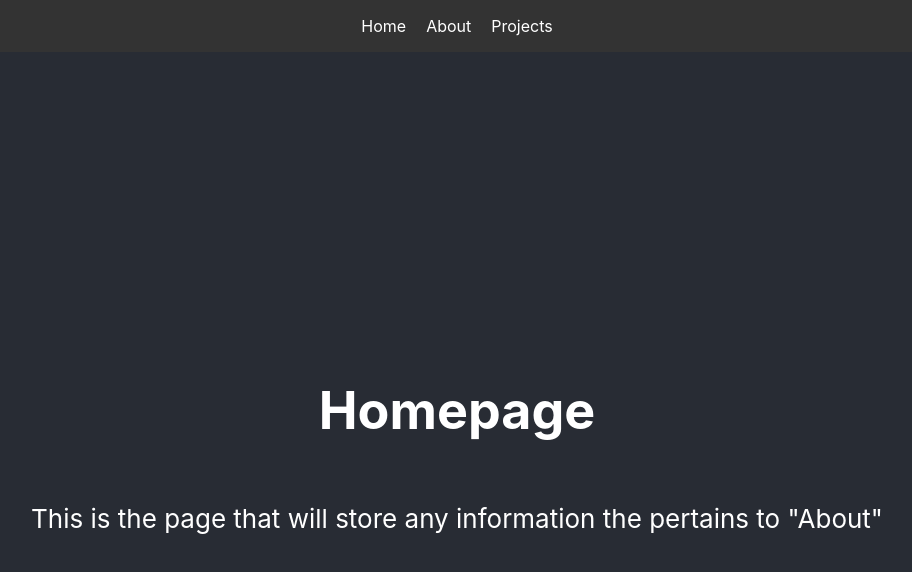
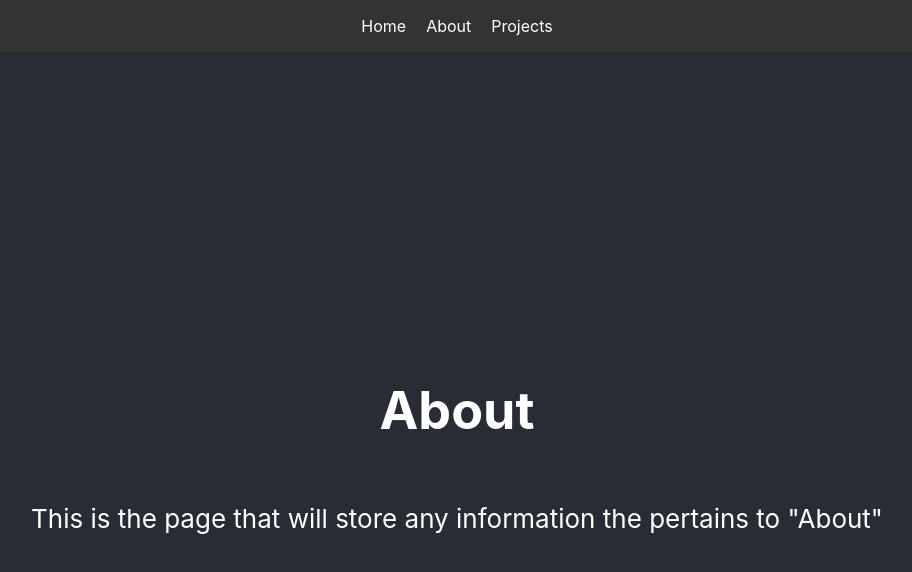
Before and after one commit to Ben-Edmondson/React-Portfolio-Site, a React (Create React App) app: page /about in a window 1280 px wide. Shown: the top 572 px of the page, without its empty margins (183-1095 px from the left). Built offline with nearby package versions, Linux system fonts and the light colour scheme.

Commit message:
Updated to function components

```diff
--- a/src/About.js
+++ b/src/About.js
@@ -1,10 +1,10 @@
 import React from "react";
 
-const About = () => {
+function About() {
     return(
     <div>
         <header className="App-header">
-        <h1>Homepage</h1>
+        <h1>About</h1>
         <p>
             This is the page that will store any information the pertains to "About"
         </p>
--- a/src/Homepage.js
+++ b/src/Homepage.js
@@ -1,6 +1,6 @@
 import React from "react";
 
-const Homepage = () => {
+function Homepage() {
     return(
     <div>
         <header className="App-header">
--- a/src/Navbar.js
+++ b/src/Navbar.js
@@ -5,7 +5,7 @@ import { BrowserRouter as Router, Route, Link, Routes } from 'react-router-dom';
 import About from './About';
 
 
-const Navbar = () => {
+function Navbar() {
   return (
     <Router>
         <nav>
--- a/src/Projects.js
+++ b/src/Projects.js
@@ -1,6 +1,6 @@
 import React from "react";
 
-const Projects = () => {
+function Projects() {
     return(
     <div>
         <header className="App-header">
```
